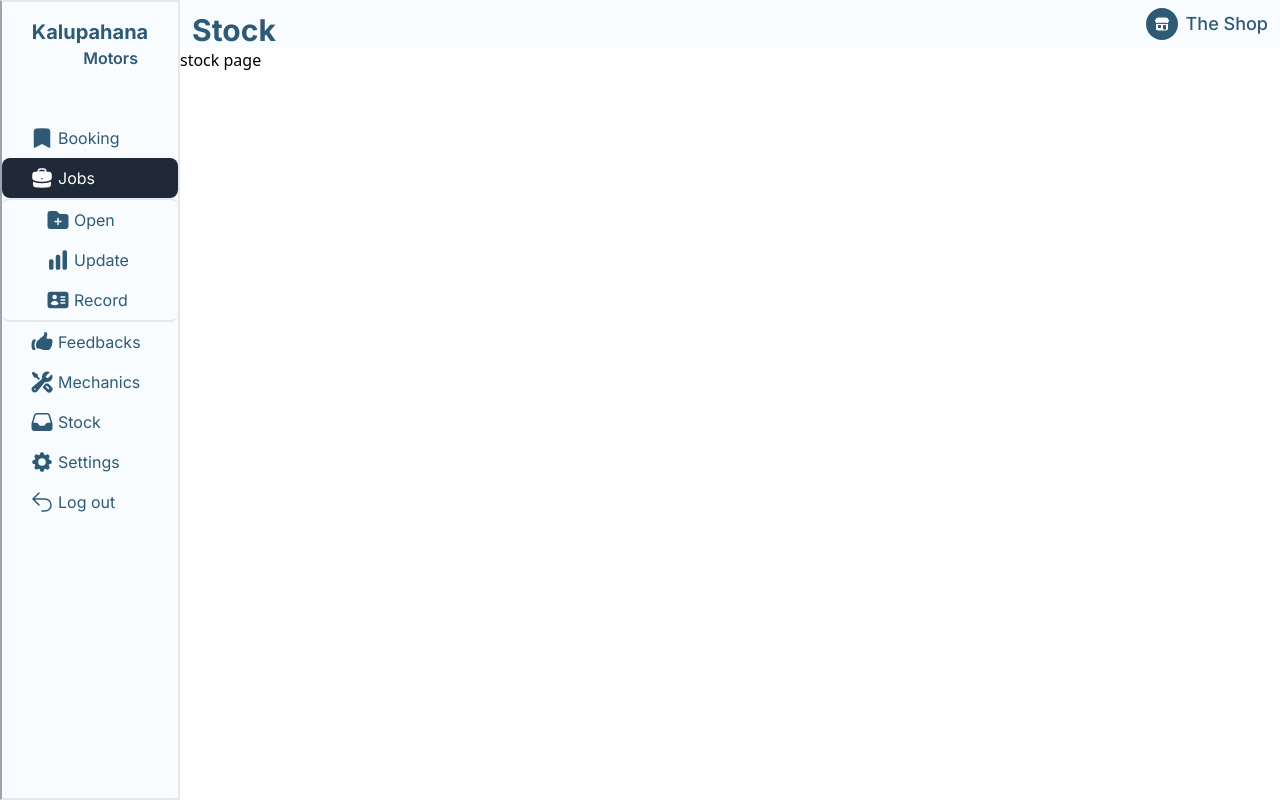
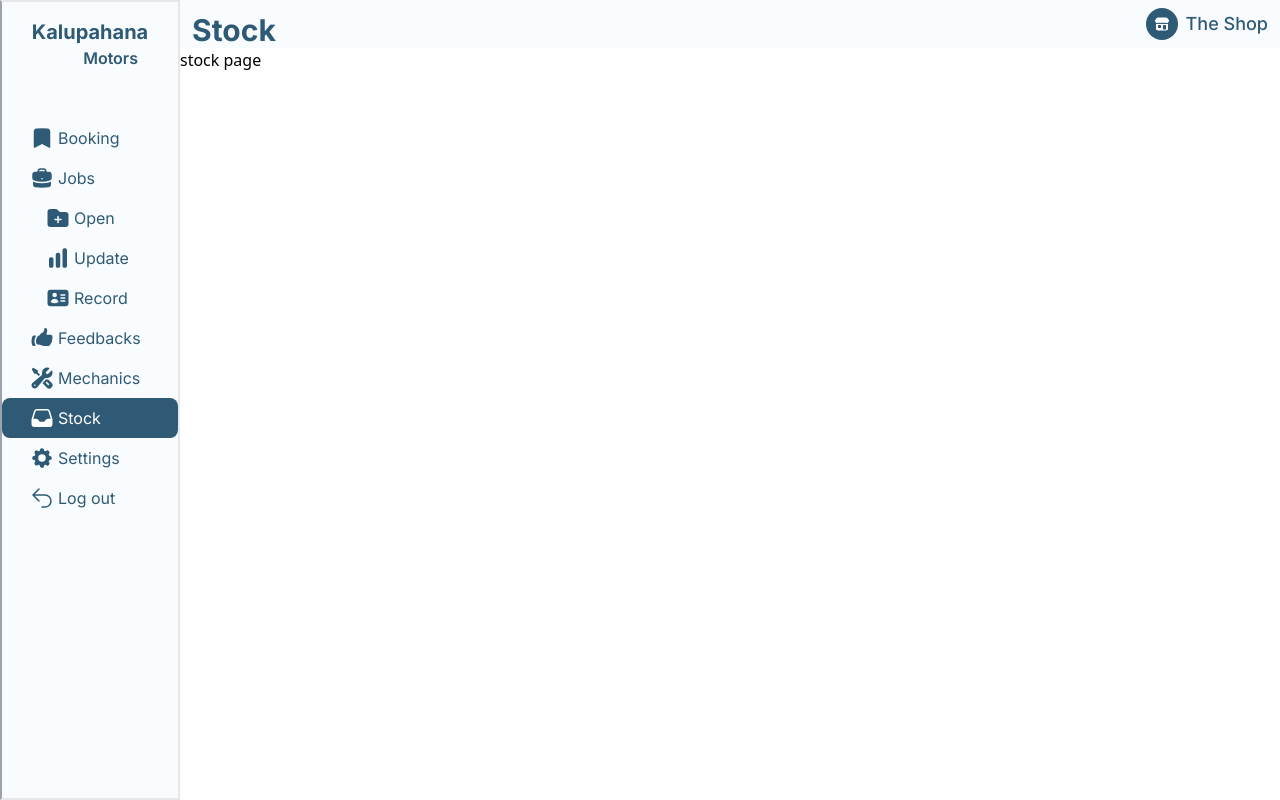
Before and after one commit to pramuddhika/Kalupahana-Project, a React (Vite) app in the folder client/: page /shop/stock in a window 1280 px wide. Both pictures are taken after a click on the element "Jobs". Built offline with nearby package versions, Linux system fonts and the light colour scheme.

Commit message:
side bar finish

```diff
--- a/client/src/pages/components/SideNav.jsx
+++ b/client/src/pages/components/SideNav.jsx
@@ -1,16 +1,23 @@
 import {Cog8ToothIcon,ArrowUturnLeftIcon,HandThumbUpIcon,BookmarkIcon,BriefcaseIcon,WrenchScrewdriverIcon,
         InboxIcon,IdentificationIcon,ChartBarIcon,FolderPlusIcon} from '@heroicons/react/24/solid';
-import { useState } from 'react';
-import { Link } from 'react-router-dom';
+import { useState, useEffect } from 'react';
+import { Link, useLocation } from 'react-router-dom';
 
 
 const SideNav = () => {
 
     const [showSubset, setShowSubset] = useState(false);
-
     const toggleSubset = () => {
         setShowSubset(!showSubset);
     };
+
+    const [activeBar, setActiveBar] = useState('booking');
+    const location = useLocation();
+
+    useEffect( ()=> {
+       const currentPath = location.pathname.split('/')[2];
+       setActiveBar(currentPath);
+    },[location]);
 
     return (
         <div>
@@ -24,12 +31,13 @@ const SideNav = () => {
 
              <div className="font-inter text-text-primary ">
                  <Link to='/shop/booking'>
-                   <div className='flex pl-7 gap-1 hover:text-white hover:bg-text-primary rounded-lg p-2 cursor-pointer'>
+                   <div className={`flex pl-7 gap-1 hover:text-white hover:bg-text-primary rounded-lg p-2 cursor-pointer ${activeBar === 'booking' ? 'text-white bg-text-primary':''}`}
+                  onClick={() => setActiveBar('booking')}>
                        <BookmarkIcon className='h-6 w-6'/>
                        <p className='flex items-center'>Booking</p>
                    </div>
                  </Link>
-                 <div className={`flex pl-7 gap-1 rounded-lg p-2 cursor-pointer ${showSubset ? 'bg-gray-800 text-white' : 'hover:text-white hover:bg-text-primary'}`} onClick={toggleSubset}>
+                 <div className='flex pl-7 gap-1 rounded-lg p-2 cursor-pointer hover:text-white hover:bg-text-primary' onClick={toggleSubset}>
                      <BriefcaseIcon className='h-6 w-6 '/>
                      <p>Jobs</p>
                  </div>
@@ -37,38 +45,45 @@ const SideNav = () => {
                 {showSubset && (
                  <div id='subset'>
                         <Link to='/shop/openJob'>
-                          <div className='flex pl-11 gap-1 hover:text-white hover:bg-text-primary rounded-lg p-2 cursor-pointer border-t-2'>
+                          <div className={`flex pl-11 gap-1 hover:text-white hover:bg-text-primary rounded-lg p-2 cursor-pointer ${activeBar === 'openJob' ? 'text-white bg-text-primary':''}`}
+                          onClick={() => setActiveBar('openJob')}>
                              <FolderPlusIcon className='h-6 w-6'/>
                              <p>Open</p>
                           </div>
                         </Link>
                         <Link to='/shop/updateJob'>
-                          <div className='flex pl-11 gap-1 hover:text-white hover:bg-text-primary rounded-lg p-2 cursor-pointer'>
+                          <div className={`flex pl-11 gap-1 hover:text-white hover:bg-text-primary rounded-lg p-2 cursor-pointer ${activeBar === 'updateJob' ? 'text-white bg-text-primary':''}`}
+                          onClick={() => setActiveBar('updateJob')}>
                              <ChartBarIcon className='h-6 w-6'/>
                              <p>Update</p>
                           </div>
                         </Link>
                         <Link to='/shop/records'>
-                          <div className='flex pl-11 gap-1 hover:text-white hover:bg-text-primary rounded-lg p-2 cursor-pointer border-b-2'>
+                          <div className={`flex pl-11 gap-1 hover:text-white hover:bg-text-primary rounded-lg p-2 cursor-pointer ${activeBar === 'records' ? 'text-white bg-text-primary':''}`}
+                          onClick={() => setActiveBar('records')}>
                              <IdentificationIcon className='h-6 w-6'/>
                              <p>Record</p>
                           </div>
                         </Link>
                  </div> )}
+
                  <Link to='/shop/feedbacks'>
-                     <div className='flex pl-7 gap-1 hover:text-white hover:bg-text-primary rounded-lg p-2 cursor-pointer'>
+                     <div className={`flex pl-7 gap-1 hover:text-white hover:bg-text-primary rounded-lg p-2 cursor-pointer ${activeBar === 'feedbacks' ? 'text-white bg-text-primary':''}`}
+                  onClick={() => setActiveBar('feedbacks')}>
                        <HandThumbUpIcon className='h-6 w-6 '/>
                        <p>Feedbacks</p>
                      </div>
                  </Link>
                  <Link to='/shop/mechanics'>
-                     <div className='flex pl-7 gap-1 hover:text-white hover:bg-text-primary rounded-lg p-2 cursor-pointer'>
+                     <div className={`flex pl-7 gap-1 hover:text-white hover:bg-text-primary rounded-lg p-2 cursor-pointer ${activeBar === 'mechanics' ? 'text-white bg-text-primary':''}`}
+                      onClick={() => setActiveBar('mechanics')}>
                        <WrenchScrewdriverIcon className='h-6 w-6 '/>
                        <p>Mechanics</p>
                      </div>
                  </Link>
                  <Link to='/shop/stock'>
-                     <div className='flex pl-7 gap-1 hover:text-white hover:bg-text-primary rounded-lg p-2 cursor-pointer'>
+                     <div className={`flex pl-7 gap-1 hover:text-white hover:bg-text-primary rounded-lg p-2 cursor-pointer ${activeBar === 'stock' ? 'text-white bg-text-primary':''}`}
+                      onClick={() => setActiveBar('stock')}>
                        <InboxIcon className='h-6 w-6 '/>
                        <p>Stock</p>
                      </div>
@@ -78,7 +93,8 @@ const SideNav = () => {
 
              <div className=" font-inter text-text-primary w-[180px]">
                  <Link to='/shop/shopsetting'>
-                     <div className='flex pl-7 gap-1 hover:text-white hover:bg-text-primary rounded-lg p-2 cursor-pointer'>
+                     <div className={`flex pl-7 gap-1 hover:text-white hover:bg-text-primary rounded-lg p-2 cursor-pointer ${activeBar === 'shopsetting' ? 'text-white bg-text-primary':''}`}
+                      onClick={() => setActiveBar('shopsetting')}>
                        <Cog8ToothIcon className='h-6 w-6'/>
                        <p className='flex items-center'>Settings</p>
                      </div>
```
